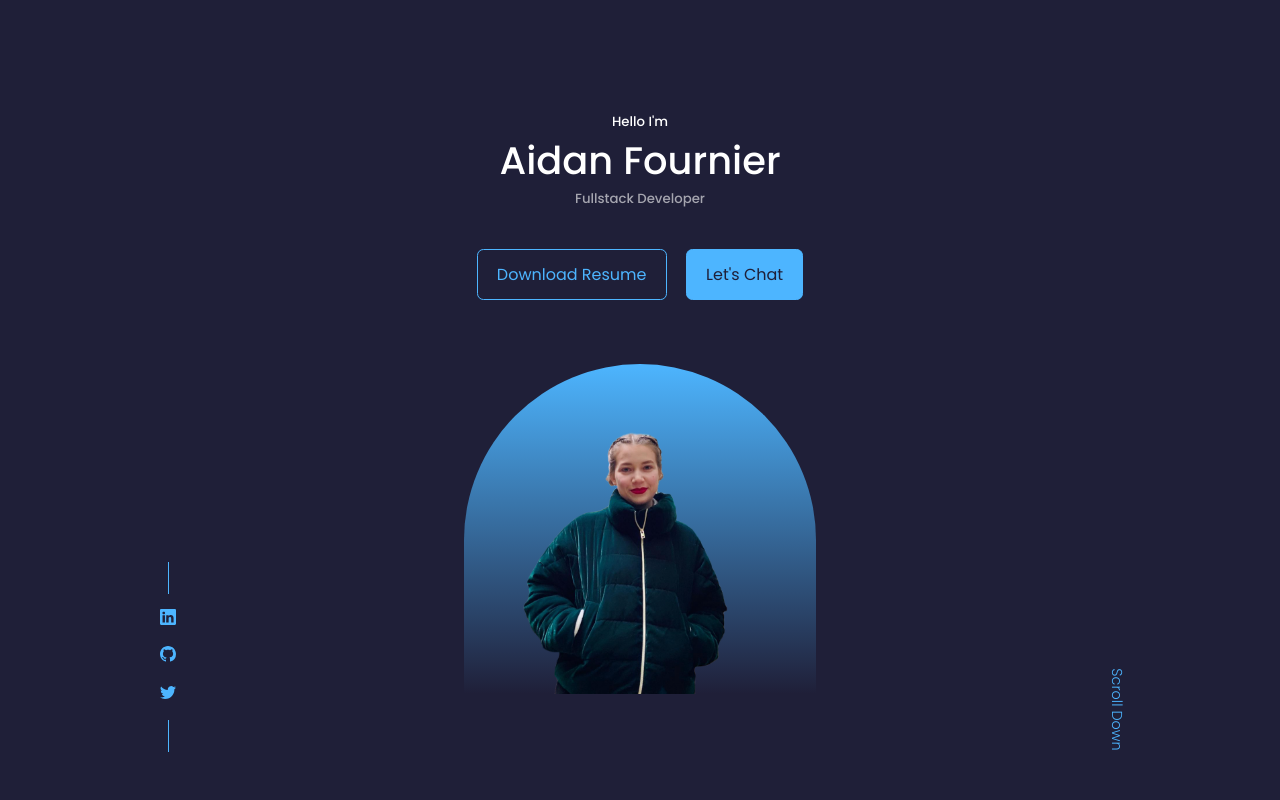
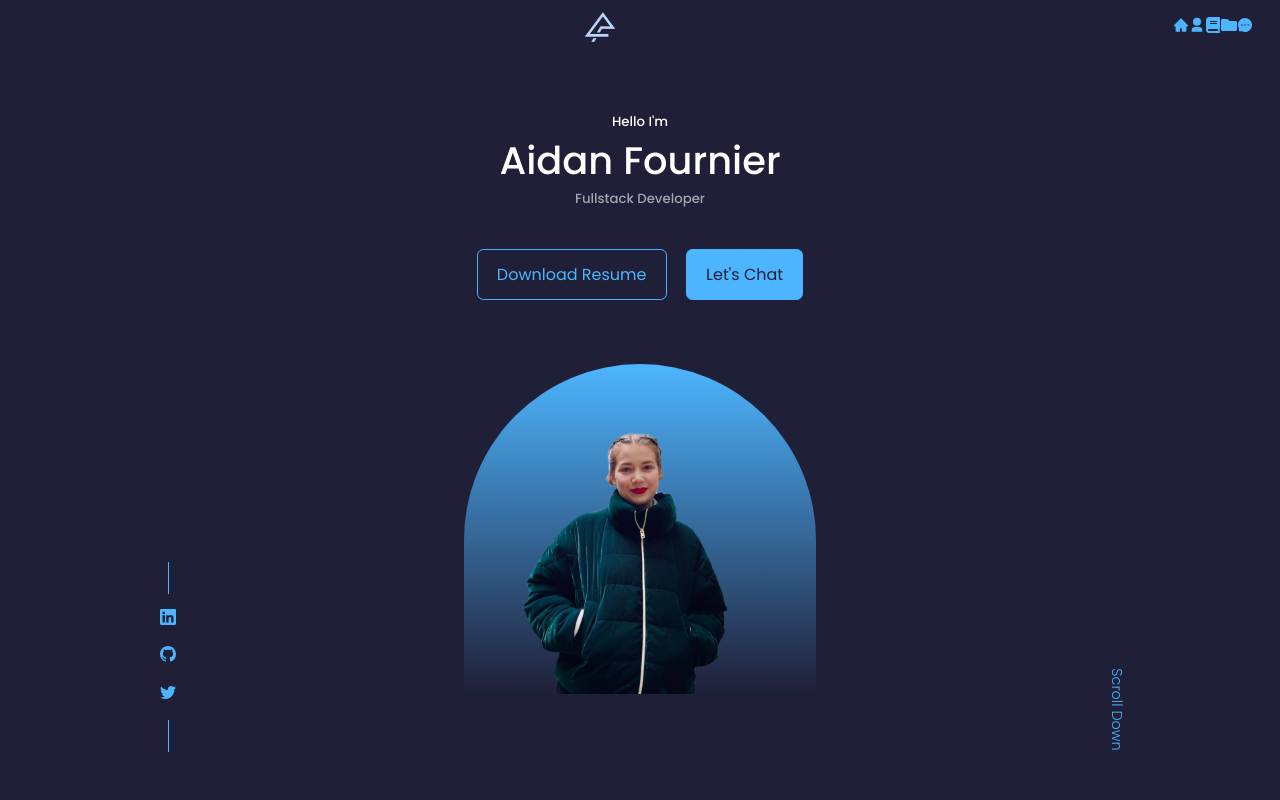
Before and after one commit to AidanFournier/react-portfolio-site, a React (Create React App) app: page / in a window 1280 px wide. Shown: the top 800 px of the page. Built offline with nearby package versions, Linux system fonts and the light colour scheme.

Commit message:
Added icon to nav

```diff
--- a/src/components/Nav.jsx
+++ b/src/components/Nav.jsx
@@ -5,6 +5,7 @@ import { RiUser3Fill } from 'react-icons/ri'
 import { FaBook } from 'react-icons/fa'
 import { FaFolder } from 'react-icons/fa'
 import { AiFillMessage } from 'react-icons/ai'
+import Logo from '../assets/af-logo.png'
 
 
 const Nav = () => {
@@ -13,6 +14,7 @@ const Nav = () => {
   return (
     <nav>
       <div className="nav__md-lg">
+        <img src={Logo} alt="Brand logo" className="nav__logo"/>
         <a href="#home"
           onClick={() => setActiveNav('#home')}
           className={activeNav === '#home' ? 'active' : ''}>
--- a/src/stylesheets/components/nav.scss
+++ b/src/stylesheets/components/nav.scss
@@ -1,3 +1,25 @@
+.nav__logo {
+    height: 2rem;
+    width: 2rem;
+    margin: 0 auto;
+}
+
+.nav__md-lg {
+    width: 100%;
+    display: block;
+    padding: 0.7rem 1.7rem;
+    display: flex;
+    align-items: center;
+    position: absolute;
+    top: 0;
+    a {
+
+    }
+}
+
+
+
+
 .nav__mobile {
     background: rgba(0, 0, 0, 0.3);
     width: max-content;
```
